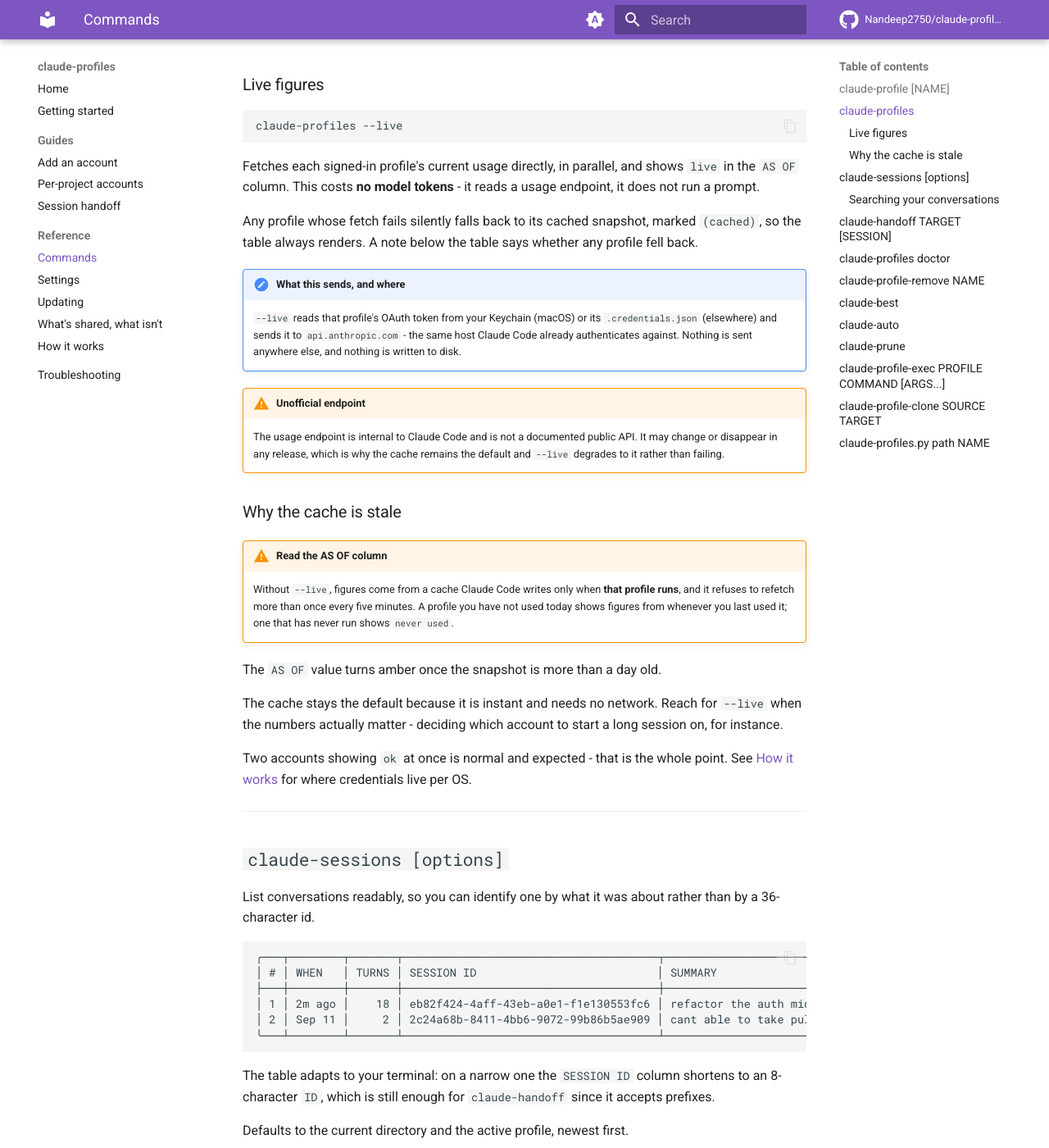
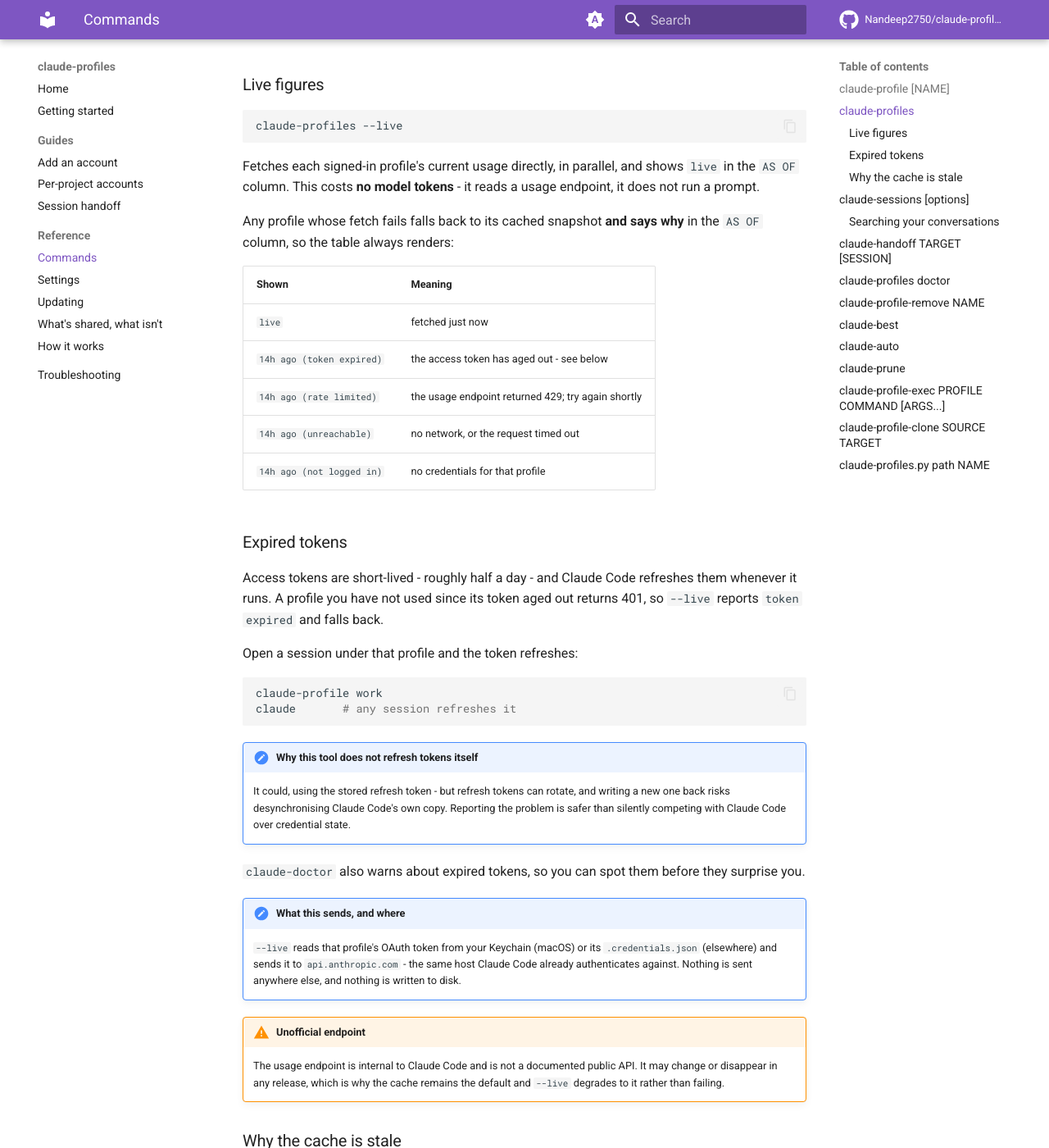
Before and after one commit to Nandeep2750/claude-profiles, an MkDocs documentation site: the page built from docs/commands.md, in a window 1280 px wide and 1400 px high, scrolled down 2510 px. Shown: the whole window at 82% size. Built offline with MkDocs 1.6.1 and Material for MkDocs 9.7.7, drawn with Linux system fonts in a browser that asks for light colours; comment, search, counter and statistics services are not loaded.

Commit message:
fix: --live now reports why it fell back to the cache
A failed live fetch showed only '(cached)', which made an expired access
token look like the feature was broken. Tokens are short-lived and Claude
Code refreshes them when it runs, so any profile you have not used lately
returns 401.

The AS OF column now distinguishes 'token expired', 'rate limited',
'unreachable', 'not logged in' and 'http NNN', with a hint below the table
explaining that running a session under that profile refreshes its token.
claude-doctor warns about expired tokens too.

fetch_live returns (usage, reason) rather than usage-or-None.

The tool still will not refresh tokens itself: refresh tokens can rotate,
and writing one back risks desynchronising Claude Code's own credentials.

````diff
--- a/docs/commands.md
+++ b/docs/commands.md
@@ -99,9 +99,38 @@
 `live` in the `AS OF` column. This costs **no model tokens** - it reads a usage
 endpoint, it does not run a prompt.
 
-Any profile whose fetch fails silently falls back to its cached snapshot, marked
-`(cached)`, so the table always renders. A note below the table says whether any
-profile fell back.
+Any profile whose fetch fails falls back to its cached snapshot **and says
+why** in the `AS OF` column, so the table always renders:
+
+| Shown | Meaning |
+|---|---|
+| `live` | fetched just now |
+| `14h ago (token expired)` | the access token has aged out - see below |
+| `14h ago (rate limited)` | the usage endpoint returned 429; try again shortly |
+| `14h ago (unreachable)` | no network, or the request timed out |
+| `14h ago (not logged in)` | no credentials for that profile |
+
+### Expired tokens
+
+Access tokens are short-lived - roughly half a day - and Claude Code refreshes
+them whenever it runs. A profile you have not used since its token aged out
+returns 401, so `--live` reports `token expired` and falls back.
+
+Open a session under that profile and the token refreshes:
+
+```sh
+claude-profile work
+claude       # any session refreshes it
+```
+
+!!! note "Why this tool does not refresh tokens itself"
+    It could, using the stored refresh token - but refresh tokens can rotate,
+    and writing a new one back risks desynchronising Claude Code's own copy.
+    Reporting the problem is safer than silently competing with Claude Code
+    over credential state.
+
+`claude-doctor` also warns about expired tokens, so you can spot them before
+they surprise you.
 
 !!! note "What this sends, and where"
     `--live` reads that profile's OAuth token from your Keychain (macOS) or its
````
Also changed, not shown: CHANGELOG.md (+23 -0 lines), 2 other files.
